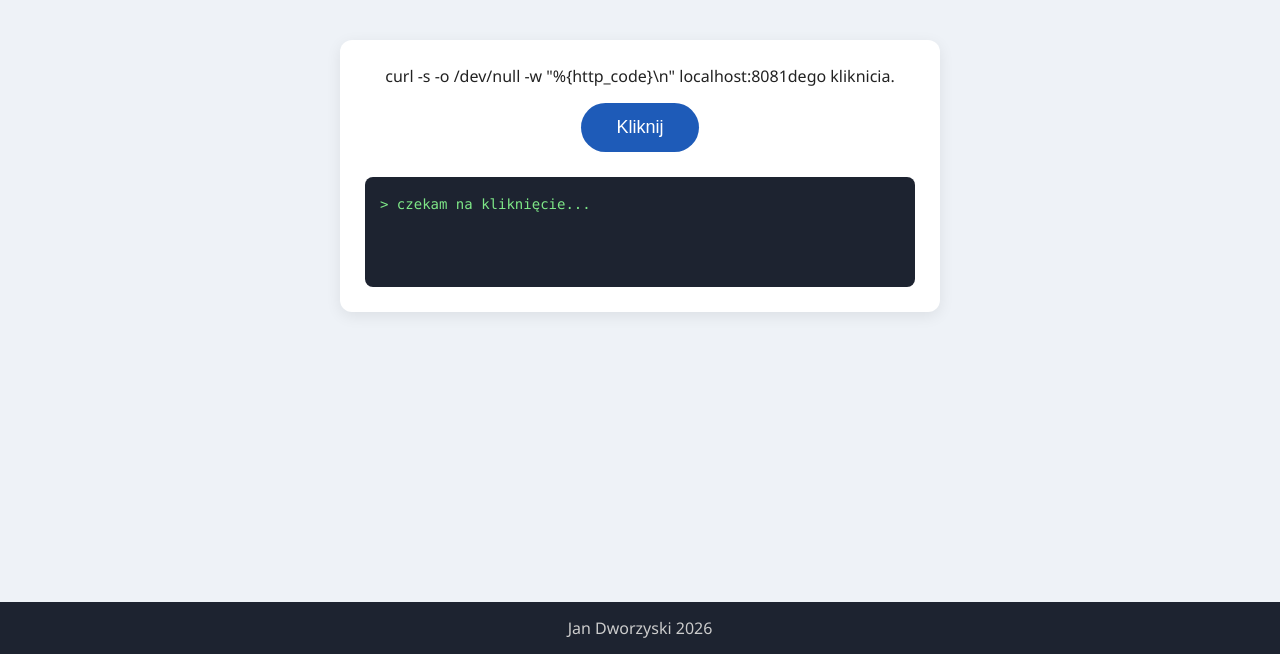
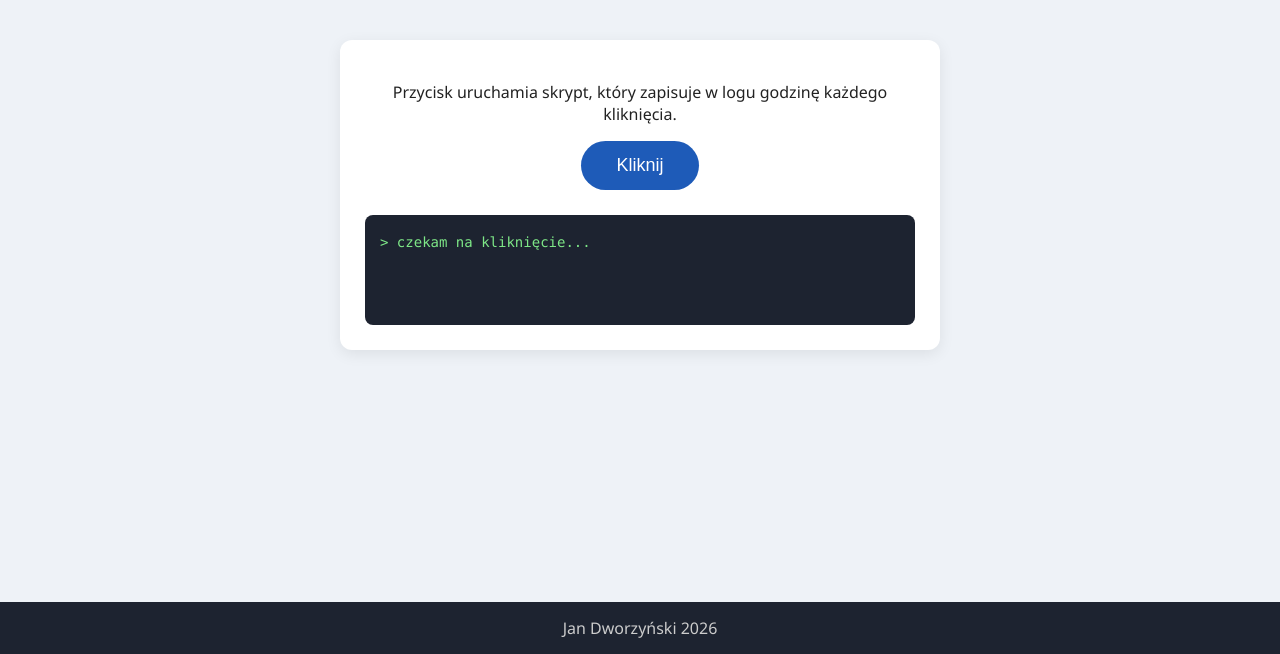
Before and after one commit to JanDworzynski/moja-strona, a PHP site: page / in a window 1280 px wide. Shown: the part 146-800 px from the top of the page. Run offline with PHP 8.4, Linux system fonts and the light colour scheme.

Commit message:
poprawka polskich znakow

```diff
--- a/index.html
+++ b/index.html
@@ -14,7 +14,7 @@
 
   <main>
     <div class="karta">
-curl -s -o /dev/null -w "%{http_code}\n" localhost:8081dego kliknicia.</p>
+      <p>Przycisk uruchamia skrypt, który zapisuje w logu godzinę każdego kliknięcia.</p>
       <button onclick="kliknij()">Kliknij</button>
       <div class="log" id="log">
         <p>&gt; czekam na kliknięcie...</p>
@@ -22,7 +22,7 @@ curl -s -o /dev/null -w "%{http_code}\n" localhost:8081dego kliknicia.</p>
     </div>
   </main>
 
-  <footer>Jan Dworzyski 2026</footer>
+  <footer>Jan Dworzyński 2026</footer>
 
   <script src="skrypt.js"></script>
 </body>
--- a/php/polaczenie.php
+++ b/php/polaczenie.php
@@ -2,6 +2,6 @@
 $polaczenie = new mysqli("127.0.0.1", "student", "Kalafior_Rower_57x", "strona");
 
 if ($polaczenie->connect_error) {
-    die(d czenia: " . $polaczenie->connect_error);
+    die("Błąd połączenia: " . $polaczenie->connect_error);
 }
 $polaczenie->set_charset("utf8mb4");
--- a/skrypt.js
+++ b/skrypt.js
@@ -4,5 +4,5 @@ function kliknij() {
   licznik++;
   let godzina = new Date().toLocaleTimeString();
   let log = document.getElementById("log");
-  log.innerHTML = "<p>&gt; [" + godzina + "] klikni>cie nr " + licznik + "</p>" + log.innerHTML;
+  log.innerHTML = "<p>&gt; [" + godzina + "] kliknięcie nr " + licznik + "</p>" + log.innerHTML;
 }
```
Also changed, not shown: php/index.php (+4 -4 lines), README.md.
